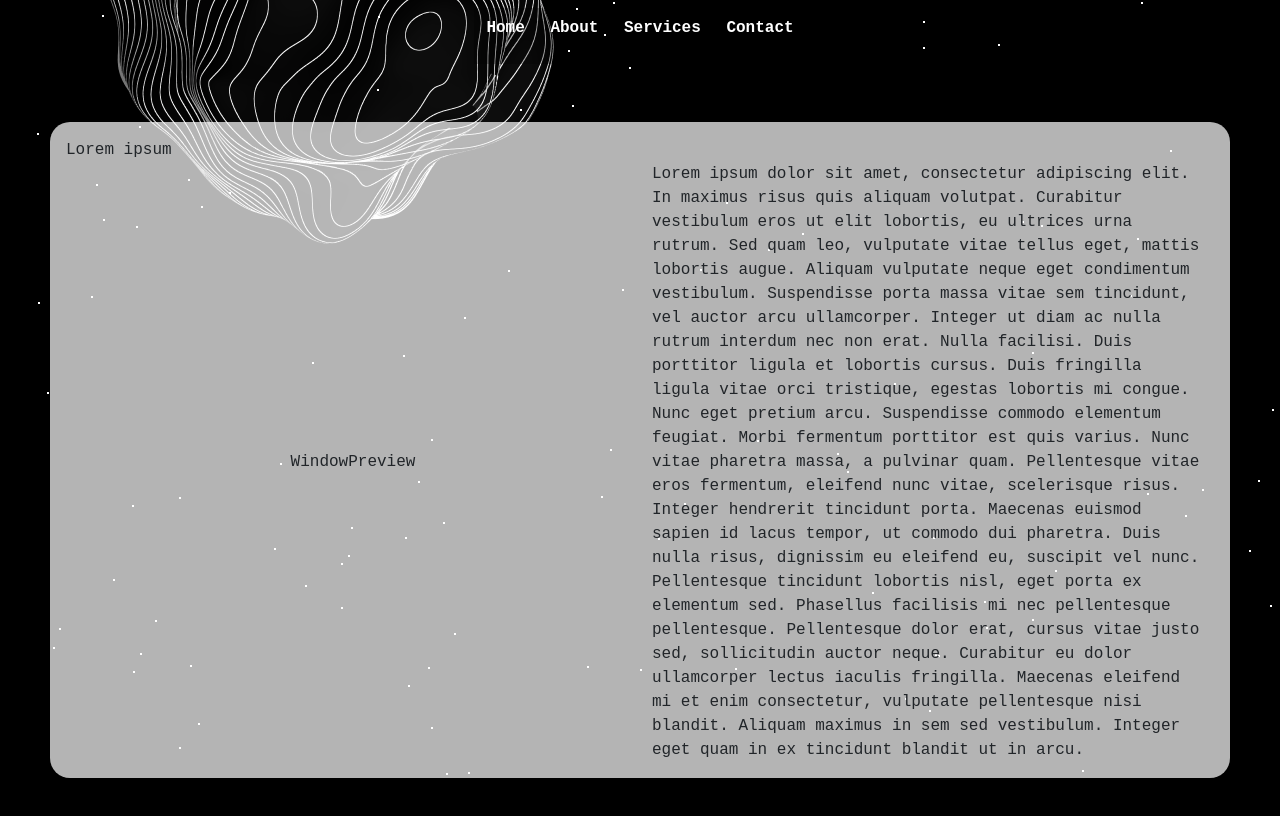
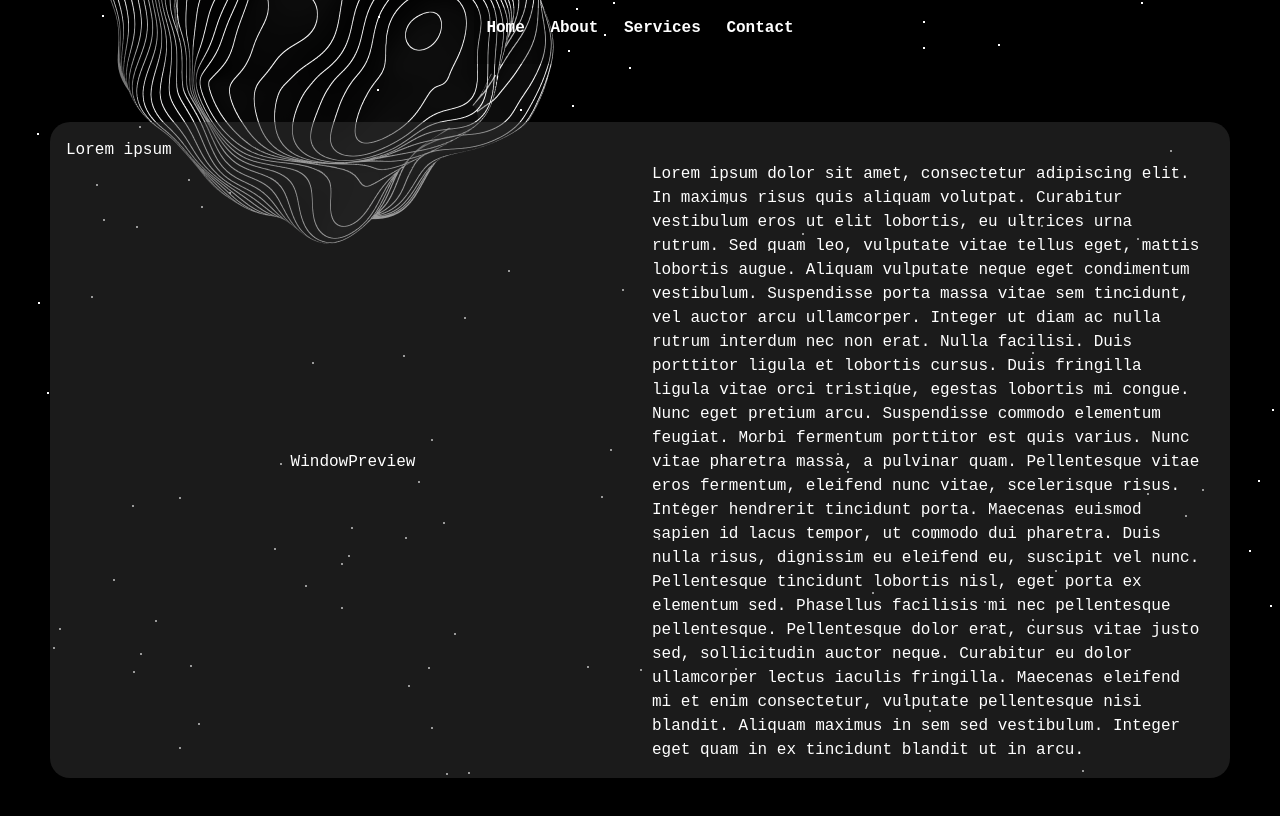
Before and after one commit to jenifercavalcante/portfolio, a React (Vite) app: page / in a window 1280 px wide. Shown: the top 816 px of the page. Built offline with nearby package versions, Linux system fonts and the light colour scheme.

Commit message:
chore(css): improve card style

```diff
--- a/src/components/card/card.scss
+++ b/src/components/card/card.scss
@@ -1,5 +1,6 @@
 .card-wrapper {
-  background-color: rgba(255, 255, 255, 0.705);
+  background-color: rgba(55, 55, 55, 0.5);
+  color: rgb(255, 255, 255);
   height: 100%;
   width: 100%;
 
```
